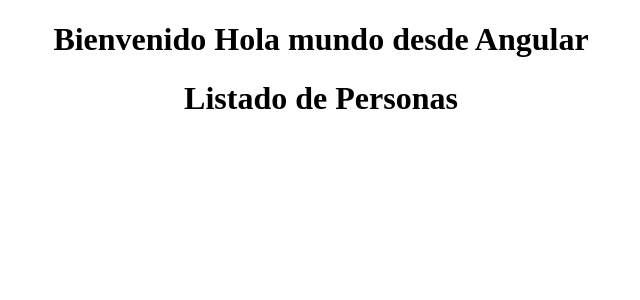
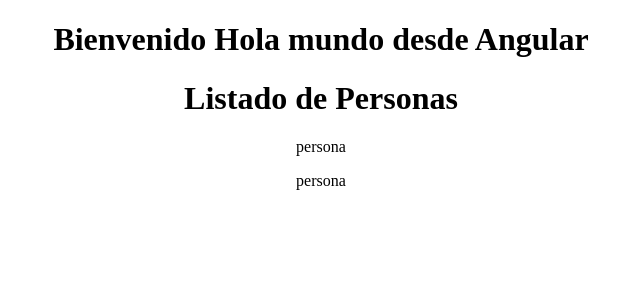
Before and after one commit to cfdavilal/curso_angular, an Angular app: page / in a window 1280 px wide. Shown: the top 300 px of the page, without its empty margins (319-959 px from the left). Built offline with nearby package versions, Linux system fonts and the light colour scheme.

Commit message:
Creacion de comnponente con CLI

```diff
--- a/src/app/app.module.ts
+++ b/src/app/app.module.ts
@@ -4,11 +4,13 @@ import { BrowserModule } from '@angular/platform-browser';
 import { AppRoutingModule } from './app-routing.module';
 import { AppComponent } from './app.component';
 import { PersonasComponent } from './personas/personas.component';
+import { PersonaComponent } from './persona/persona.component';
 
 @NgModule({
   declarations: [
     AppComponent,
-    PersonasComponent
+    PersonasComponent,
+    PersonaComponent
   ],
   imports: [
     BrowserModule,
--- /dev/null
+++ b/src/app/persona/persona.component.html
@@ -0,0 +1 @@
+<p>persona</p>
--- a/src/app/personas/personas.component.html
+++ b/src/app/personas/personas.component.html
@@ -1 +1,3 @@
 <h1>Listado de Personas</h1>
+<app-persona></app-persona>
+<app-persona></app-persona>
```
Also changed, not shown: src/app/persona/persona.component.ts (added, +12 -0 lines), src/app/persona/persona.component.css (added).
